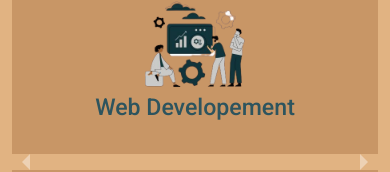
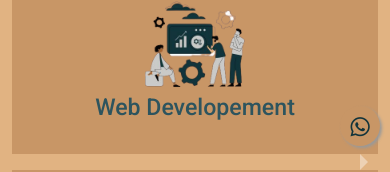
Before and after one commit to himanshuKodegurus/KodeGurus, a React (Create React App) app: page /portfolio in a window 390 px wide. Shown: the part 678-850 px from the top of the page. Built offline with nearby package versions, Linux system fonts and the light colour scheme.

Commit message:
Redirect to Whatsapp Chat on Icon Click

```diff
--- a/public/index.html
+++ b/public/index.html
@@ -22,6 +22,7 @@
   <div id="root"></div>
   <script src="https://cdn.jsdelivr.net/npm/bootstrap@5.2.3/dist/js/bootstrap.bundle.min.js"></script>
   <!-- <script src="js/bootstrap.min.js"></script> -->
+  <a href="https:/wa.me/country_code_and_your_phone_number"  target="_blank" class="whatsapp_float"><i class="fa-brands fa-whatsapp whatsapp-icon"></i></a>
 </body>
 
 </html>
--- a/src/App.css
+++ b/src/App.css
@@ -149,7 +149,29 @@ p {
   background-color: #fff;
 }
 
+.whatsapp_float {
+  position: fixed;
+  width: 60px;
+  height: 60px;
+  bottom: 40px;
+  right: 40px;
+  background-color: #c89666;
+  color: #12343b;
+  border-radius: 50px;
+  text-align: center;
+  font-size: 30px;
+  box-shadow: 2px 2px 3px #999;
+  z-index: 100;
+}
+.whatsapp_float:hover {
+  background-color: #c89666;
+  color: #091c1f;
+}
+.whatsapp-icon {
+  margin-top: 16px;
+}
 
+/* for mobile */
 
 @media only screen and (max-width: 768px) {
 
@@ -169,7 +191,16 @@ p {
     font-size: 20px;
   }
 
-  .primary-btn {}
+   .whatsapp-icon {
+    margin-top: 10px;
+  }
+  .whatsapp_float {
+    width: 40px;
+    height: 40px;
+    bottom: 20px;
+    right: 10px;
+    font-size: 22px;
+  }
 }
 
 @media only screen and (max-width: 960px) {
--- a/src/Components/Common/Header/Header.jsx
+++ b/src/Components/Common/Header/Header.jsx
@@ -247,7 +247,7 @@ const Header = () => {
                   </div>
                 )}
               </li>
-              <li className="nav-item"  onClick={() => showSubMenus("2")} onMouseEnter={() => showSubMenus("2")}
+              {/* <li className="nav-item"  onClick={() => showSubMenus("2")} onMouseEnter={() => showSubMenus("2")}
                  onMouseLeave={()=>showSubMenus(" ")}>
                 <Link className="nav-link productmenu" to="/">
                   Products
@@ -270,7 +270,7 @@ const Header = () => {
                     </div>
                   )
                 }
-              </li>
+              </li> */}
               <li className="nav-item">
                 <Link className="nav-link" to="/portfolio">
                   Portfolio
--- a/src/Components/Pages/Portfolio/Portfolio.css
+++ b/src/Components/Pages/Portfolio/Portfolio.css
@@ -2,35 +2,19 @@
     height: 150px!important;
 } */
 .carousel.carousel-slider {
-    overflow: initial!important;
+    overflow: initial !important;
 }
-.control-dots{
+
+.control-dots {
     bottom: -30px;
 }
-.carousel.carousel-slider .control-arrow {
-    top: 0;
-    color: #fff;
-    font-size: 26px;
-    bottom: 0;
-    margin-top: 0;
-    padding: 5px;
+.carousel .carousel-slider .control-arrow:hover {
+    background: transparent!important;
 }
-.carousel .control-arrow:before, .carousel.carousel-slider .control-arrow:before {
-    margin: 0 5px;
-    display: inline-block;
-    border-top: 8px solid transparent;
-    border-bottom: 8px solid transparent;
-    content: '';
-}
-.carousel .control-prev .control-arrow:before,.carousel .control-next .control-arrow:before {
-    border-right: 8px solid #fff;
-}
-.my-custom-prev-button,
-.my-custom-next-button {
-  background-color: transparent;
+.carousel .control-next {
+    /* Add your styles here */
 }
 
-.my-custom-prev-button:hover,
-.my-custom-next-button:hover {
-  background-color: transparent;
+.carousel .control-prev {
+    /* Add your styles here */
 }
--- a/src/Components/Pages/Portfolio/Portfolio.jsx
+++ b/src/Components/Pages/Portfolio/Portfolio.jsx
@@ -4,34 +4,17 @@ import { Carousel } from 'react-responsive-carousel';
 import { online } from '../../../dummydata';
 
 const Portfolio = () => {
-    const renderArrowPrev = (onClickHandler, hasPrev) => {
-        return (
-          hasPrev && (
-            <button onClick={onClickHandler} type="button" className="control-prev control-arrow my-custom-prev-button" />
-          )
-        );
-      };
-
-      const renderArrowNext = (onClickHandler, hasNext) => {
-        return (
-          hasNext && (
-            <button onClick={onClickHandler} type="button" className="control-next control-arrow my-custom-next-button" />
-          )
-        );
-      };
     return (
         <>
             <section>
                 <div className="container my-5">
                     <h2 className='text-center my-4'>Portfolio</h2>
                     <Carousel
-                        autoPlay={true}
+                        // autoPlay={true}
                         showThumbs={false}
                         showStatus={false}
                         showArrows={true}
                         useKeyboardArrows={true}
-                        renderArrowPrev={renderArrowPrev}
-                        renderArrowNext={renderArrowNext}
                     >
                         <div>
                             <div className="row">
--- a/src/Components/Pages/Service/Service.jsx
+++ b/src/Components/Pages/Service/Service.jsx
@@ -29,7 +29,7 @@ const Service = () => {
                 <section className="online">
                     <div className="container">
                         <div id="heading">
-                            <h3>COURSES</h3>
+                            <h3>SERVICES</h3>
                             <h1>Browse Our Online Services</h1>
                         </div>
                         <div className="row">
```
